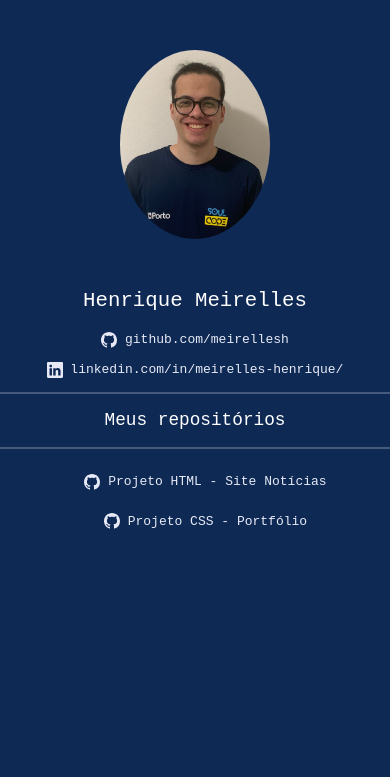
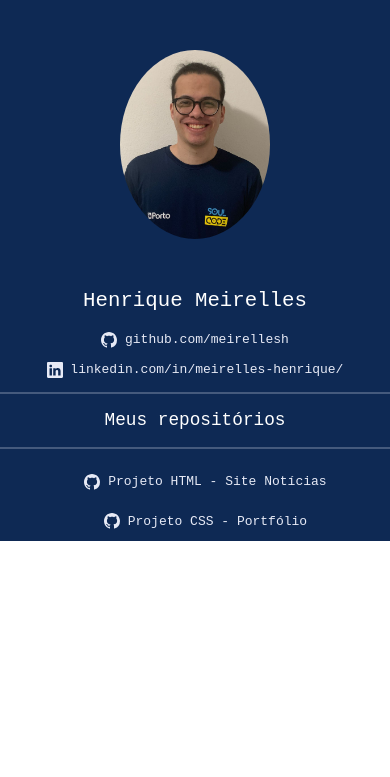
Before and after one commit to meirellesh/Projeto-CSS, a plain HTML site: page index.html in a window 390 px wide. Shown: the top 777 px of the page. Drawn offline with nearby package versions, Linux system fonts and the light colour scheme; a script that the page names is missing.

Commit message:
Commit 16.07 - 18:30

```diff
--- a/css/styles.css
+++ b/css/styles.css
@@ -174,8 +174,8 @@ button {
 
     #side_nav {
         background: var(--primary-color);
-        min-height: 100vh;
         width: 100%;
+        height: 50%;
     }
 
     .content {
```
